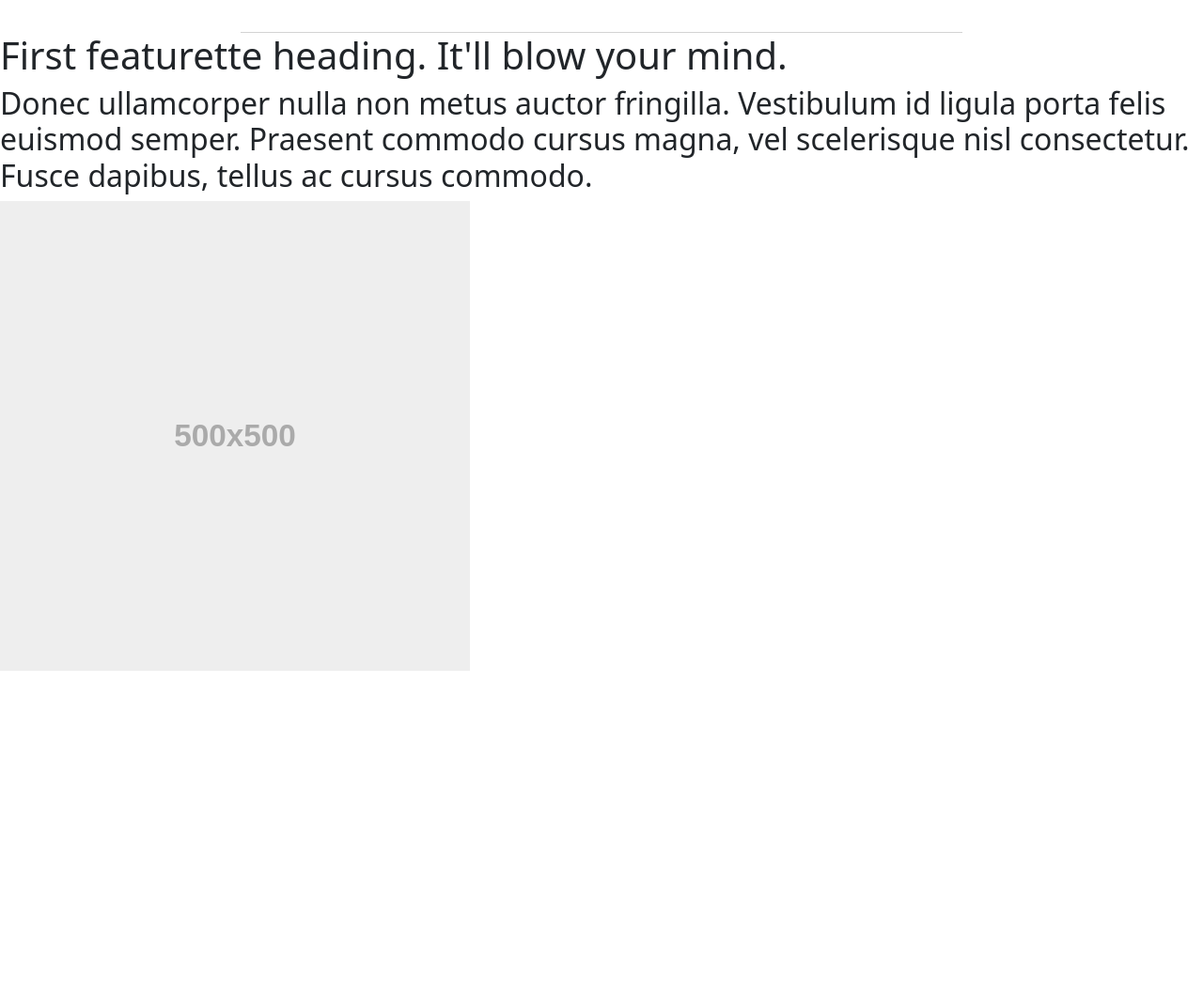
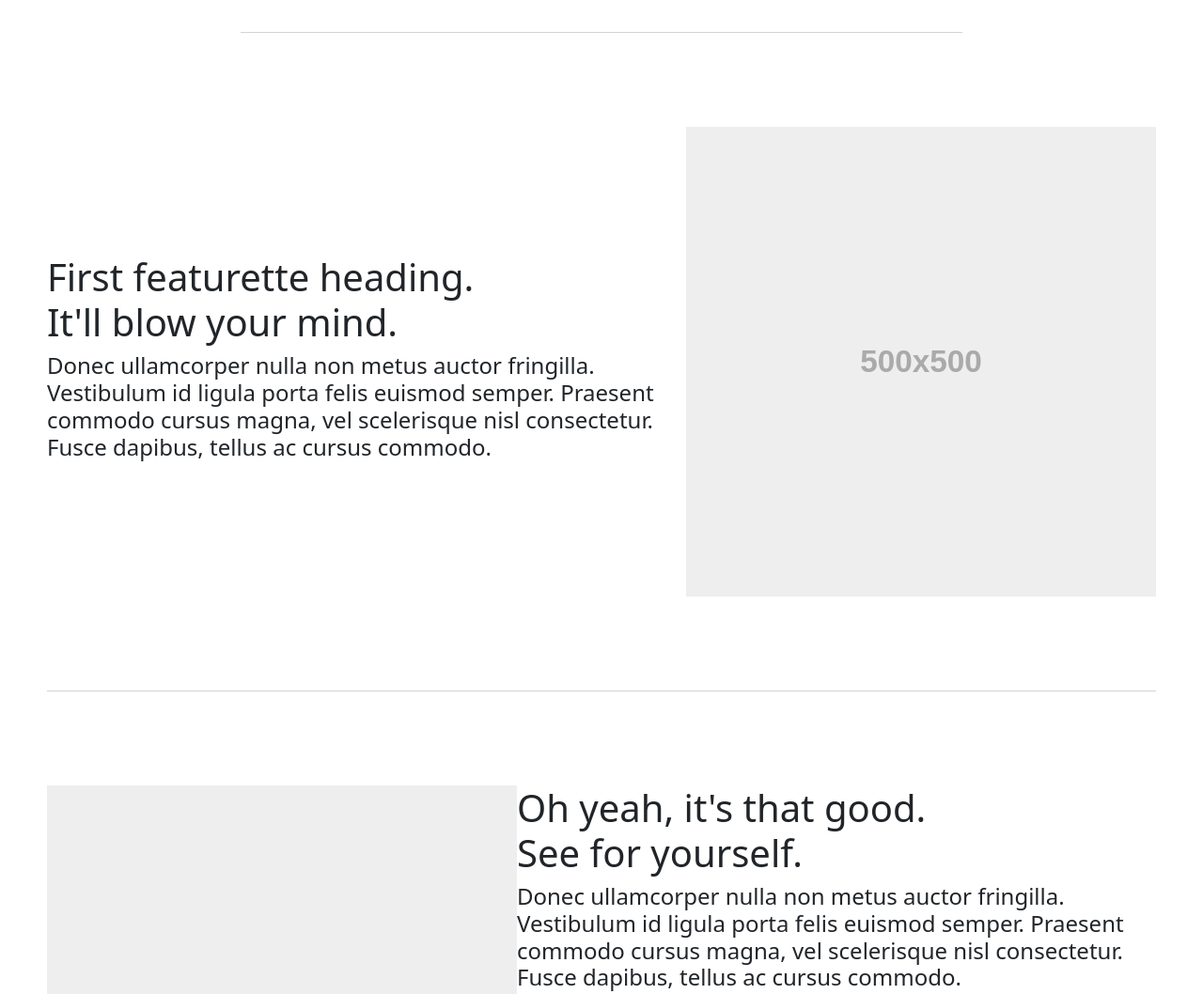
Before and after one commit to dysphere/bootstrap-carousel, a plain HTML site: page index.html in a window 1280 px wide. Shown: the part 1460-2518 px from the top of the page at 94% size. Before the commit the page ends 2174 px from the top, so only its background shows below. Drawn offline with nearby package versions, Linux system fonts and the light colour scheme.

Commit message:
first featurette desktop heading done

```diff
--- a/index.html
+++ b/index.html
@@ -81,12 +81,25 @@
         </div>
         </div>
       </div>
-      <div class="container-fluid">
+      <div class="container-fluid d-flex justify-content-center featurette">
+      <div class="d-flex flex-column justify-content-center fhead">
+        <div><h1 class="f1h">First featurette heading. It'll blow your mind.</h1></div>
+        <div><h4 class="f1h4">Donec ullamcorper nulla non metus auctor fringilla. Vestibulum id ligula porta felis euismod semper. Praesent commodo cursus magna, vel scelerisque nisl consectetur. Fusce dapibus, tellus ac cursus commodo.</h4></div>
+      </div>
+      <div class="fhead"><img src="blank.svg" alt=""></div>
+      </div>
+      <div class="container-fluid d-flex justify-content-center featurette">
+        <div><img src="blank.svg" alt=""></div>
+        <div>
+            <div><h1 class="f1h">Oh yeah, it's that good. See for yourself.</h1></div>
+            <div><h4 class="f1h4">Donec ullamcorper nulla non metus auctor fringilla. Vestibulum id ligula porta felis euismod semper. Praesent commodo cursus magna, vel scelerisque nisl consectetur. Fusce dapibus, tellus ac cursus commodo.</h4></div>
+        </div>
+      </div>
       <div>
-        <div><h1>First featurette heading. It'll blow your mind.</h1></div>
-        <div><h2>Donec ullamcorper nulla non metus auctor fringilla. Vestibulum id ligula porta felis euismod semper. Praesent commodo cursus magna, vel scelerisque nisl consectetur. Fusce dapibus, tellus ac cursus commodo.</h2></div>
+
       </div>
-      <div><img src="blank.svg" alt=""></div>
+      <div>
+
       </div>
     </div>
     <script src="https://cdn.jsdelivr.net/npm/@popperjs/core@2.11.8/dist/umd/popper.min.js" integrity="sha384-I7E8VVD/ismYTF4hNIPjVp/Zjvgyol6VFvRkX/vR+Vc4jQkC+hVqc2pM8ODewa9r" crossorigin="anonymous"></script>
--- a/style.css
+++ b/style.css
@@ -31,3 +31,24 @@
  .allh {
     margin-bottom: 40px;
  }
+
+ .f1h4 {
+    max-width: 650px;
+ }
+
+ .f1h {
+    max-width: 500px;
+ }
+
+ .featurette {
+    margin-top: 100px;
+ }
+
+ div h1, div h4 {
+    margin-right: 30px;
+ }
+
+ .fhead {
+    border-bottom: 1px lightgrey solid;
+    padding-bottom: 100px;
+ }
```
